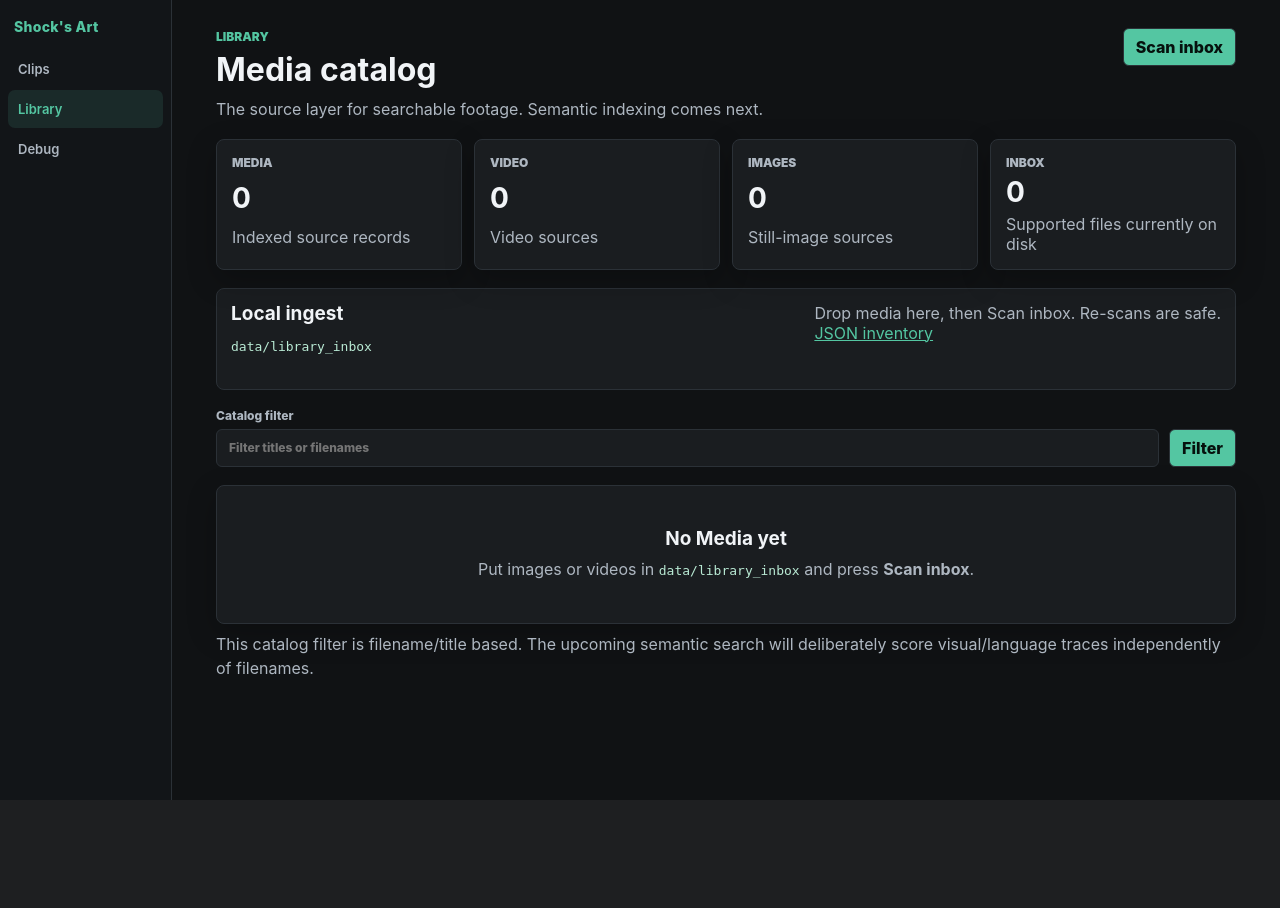
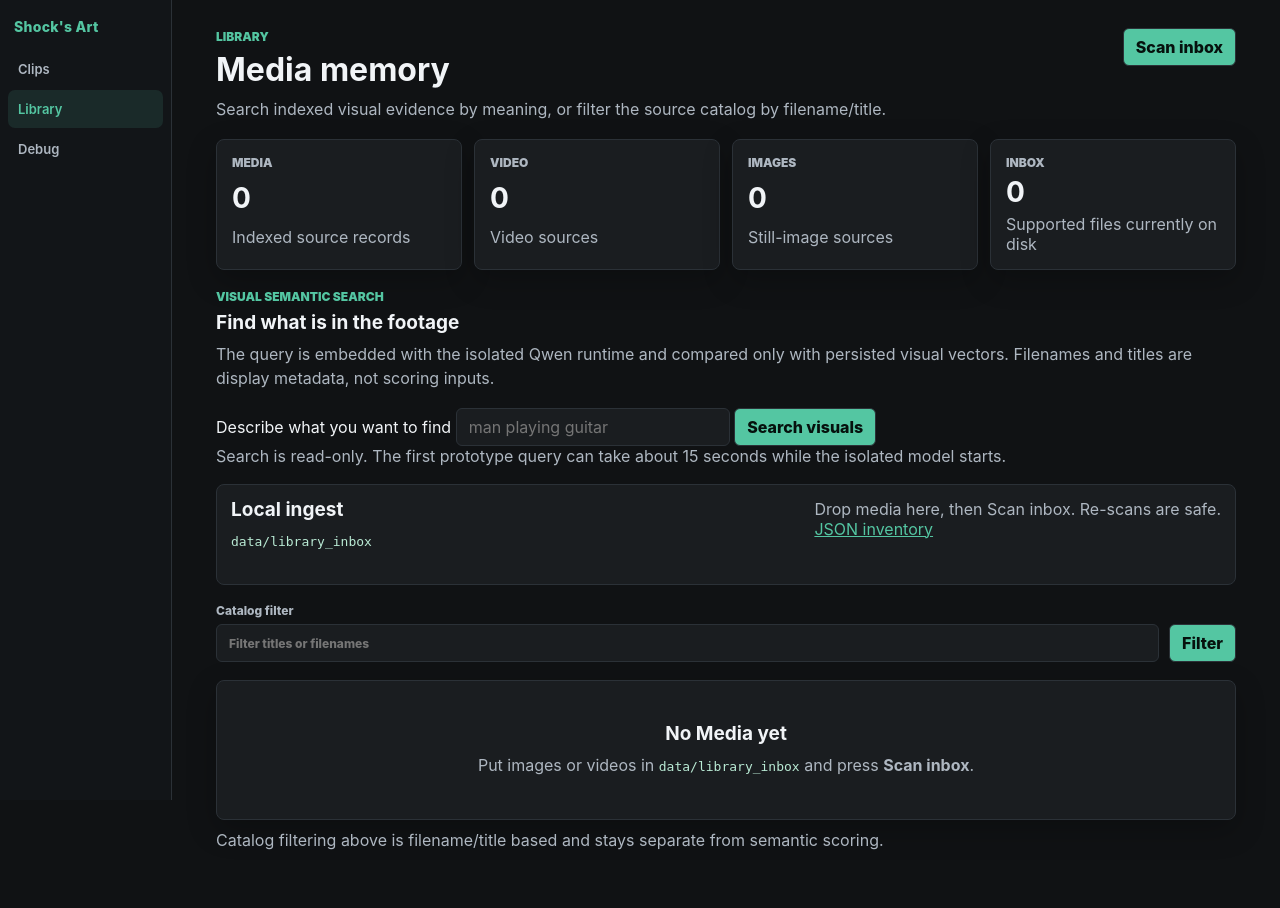
Before and after one commit to pbpunk/shocks-art, a FastAPI app: page /library in a window 1280 px wide. Before the commit the page ends 800 px from the top, so only its background shows below. Run offline with FastAPI, Linux system fonts and the light colour scheme; data that the repository does not hold is empty; some libraries are stand-ins or nearby versions.

Commit message:
Add semantic visual search to Library

```diff
--- a/templates/library.html
+++ b/templates/library.html
@@ -1,13 +1,13 @@
 {% extends "base.html" %}
 
 {% block content %}
-<link rel="stylesheet" href="{{ url_path(request, '/static/library.css?v=library-catalog-1') }}">
+<link rel="stylesheet" href="{{ url_path(request, '/static/library.css?v=semantic-search-1') }}">
 <section class="panel">
   <div class="section-heading">
     <div>
       <p class="eyebrow">Library</p>
-      <h1>Media catalog</h1>
-      <p class="muted">The source layer for searchable footage. Semantic indexing comes next.</p>
+      <h1>Media memory</h1>
+      <p class="muted">Search indexed visual evidence by meaning, or filter the source catalog by filename/title.</p>
     </div>
     <form method="post" action="{{ url_path(request, '/actions/library/ingest') }}">
       <button type="submit">Scan inbox</button>
@@ -42,6 +42,27 @@
       <span class="muted">Supported files currently on disk</span>
     </article>
   </div>
+
+  <section class="semantic-search-panel" aria-labelledby="semantic-search-heading">
+    <div class="section-heading compact-heading">
+      <div>
+        <p class="eyebrow">Visual semantic search</p>
+        <h2 id="semantic-search-heading">Find what is in the footage</h2>
+        <p class="muted">The query is embedded with the isolated Qwen runtime and compared only with persisted visual vectors. Filenames and titles are display metadata, not scoring inputs.</p>
+      </div>
+    </div>
+
+    <form id="semantic-search-form" class="semantic-search-form">
+      <label class="grow" for="semantic-query">
+        <span>Describe what you want to find</span>
+        <input id="semantic-query" type="search" autocomplete="off" placeholder="man playing guitar" maxlength="500" required>
+      </label>
+      <button id="semantic-search-button" type="submit">Search visuals</button>
+    </form>
+
+    <div id="semantic-search-status" class="semantic-search-status muted" aria-live="polite">Search is read-only. The first prototype query can take about 15 seconds while the isolated model starts.</div>
+    <div id="semantic-search-results" class="semantic-results" hidden></div>
+  </section>
 
   <section class="panel inset-panel">
     <div class="section-heading">
@@ -108,6 +129,124 @@
     </div>
   {% endif %}
 
-  <p class="muted">This catalog filter is filename/title based. The upcoming semantic search will deliberately score visual/language traces independently of filenames.</p>
+  <p class="muted">Catalog filtering above is filename/title based and stays separate from semantic scoring.</p>
 </section>
+
+<script>
+(() => {
+  const form = document.getElementById('semantic-search-form');
+  const input = document.getElementById('semantic-query');
+  const button = document.getElementById('semantic-search-button');
+  const status = document.getElementById('semantic-search-status');
+  const results = document.getElementById('semantic-search-results');
+  const endpoint = {{ url_path(request, '/api/library/search/visual')|tojson }};
+
+  const milliseconds = (value) => `${Math.round(Number(value) || 0)} ms`;
+
+  function renderMatch(match, rank) {
+    const card = document.createElement('article');
+    card.className = 'semantic-result-card';
+
+    const link = document.createElement('a');
+    link.className = 'semantic-result-thumb';
+    link.href = match.thumbnailUrl;
+    link.target = '_blank';
+    link.rel = 'noopener';
+
+    const image = document.createElement('img');
+    image.src = match.thumbnailUrl;
+    image.alt = `Visual match ${rank}: ${match.title || match.filename || 'media'}`;
+    image.loading = 'lazy';
+    link.appendChild(image);
+
+    const body = document.createElement('div');
+    body.className = 'semantic-result-body';
+
+    const meta = document.createElement('div');
+    meta.className = 'semantic-result-meta';
+
+    const rankLabel = document.createElement('span');
+    rankLabel.className = 'semantic-rank';
+    rankLabel.textContent = `#${rank}`;
+
+    const score = document.createElement('strong');
+    score.textContent = `score ${Number(match.score).toFixed(4)}`;
+    meta.append(rankLabel, score);
+
+    const title = document.createElement('h3');
+    title.textContent = match.title || match.filename || match.mediaId;
+
+    const subtitle = document.createElement('p');
+    subtitle.className = 'muted semantic-result-subtitle';
+    subtitle.textContent = `${match.timestampLabel} · ${match.filename || match.kind || ''}`;
+
+    const details = document.createElement('details');
+    details.className = 'semantic-provenance';
+    const summary = document.createElement('summary');
+    summary.textContent = 'Evidence / provenance';
+    const provenance = document.createElement('div');
+    provenance.className = 'semantic-provenance-grid';
+    const fields = [
+      ['Trace', match.traceId],
+      ['Media', match.mediaId],
+      ['Extractor', `${match.provenance?.traceExtractor || 'unknown'} ${match.provenance?.traceExtractorVersion || ''}`.trim()],
+      ['Trace config', match.provenance?.traceConfigurationHash || 'unknown'],
+      ['Embedding', match.provenance?.embeddingGeneration || 'unknown'],
+      ['Dimension', String(match.provenance?.embeddingDimension || '')],
+    ];
+    for (const [label, value] of fields) {
+      const key = document.createElement('span');
+      key.className = 'muted';
+      key.textContent = label;
+      const val = document.createElement('code');
+      val.textContent = value;
+      provenance.append(key, val);
+    }
+    details.append(summary, provenance);
+    body.append(meta, title, subtitle, details);
+    card.append(link, body);
+    return card;
+  }
+
+  form.addEventListener('submit', async (event) => {
+    event.preventDefault();
+    const query = input.value.trim();
+    if (!query) return;
+
+    button.disabled = true;
+    results.hidden = true;
+    results.replaceChildren();
+    status.textContent = 'Starting isolated Qwen runtime and searching visual evidence…';
+
+    try {
+      const response = await fetch(endpoint, {
+        method: 'POST',
+        headers: {'Content-Type': 'application/json'},
+        body: JSON.stringify({query, top_k: 10}),
+      });
+      const payload = await response.json();
+      if (!response.ok) {
+        throw new Error(payload.detail || `Search failed with HTTP ${response.status}`);
+      }
+
+      const search = payload.result || {};
+      status.textContent = `${search.returned || 0} matches from ${search.vectorCount || 0} vectors · query embedding ${milliseconds(payload.queryEmbeddingMs)} · SQLite + scoring ${milliseconds(search.elapsedMs)}`;
+      results.hidden = false;
+
+      if (!search.matches?.length) {
+        const empty = document.createElement('p');
+        empty.className = 'muted';
+        empty.textContent = 'No visual embeddings matched this generation.';
+        results.appendChild(empty);
+        return;
+      }
+      search.matches.forEach((match, index) => results.appendChild(renderMatch(match, index + 1)));
+    } catch (error) {
+      status.textContent = `Semantic search failed: ${error.message}`;
+    } finally {
+      button.disabled = false;
+    }
+  });
+})();
+</script>
 {% endblock %}
```
